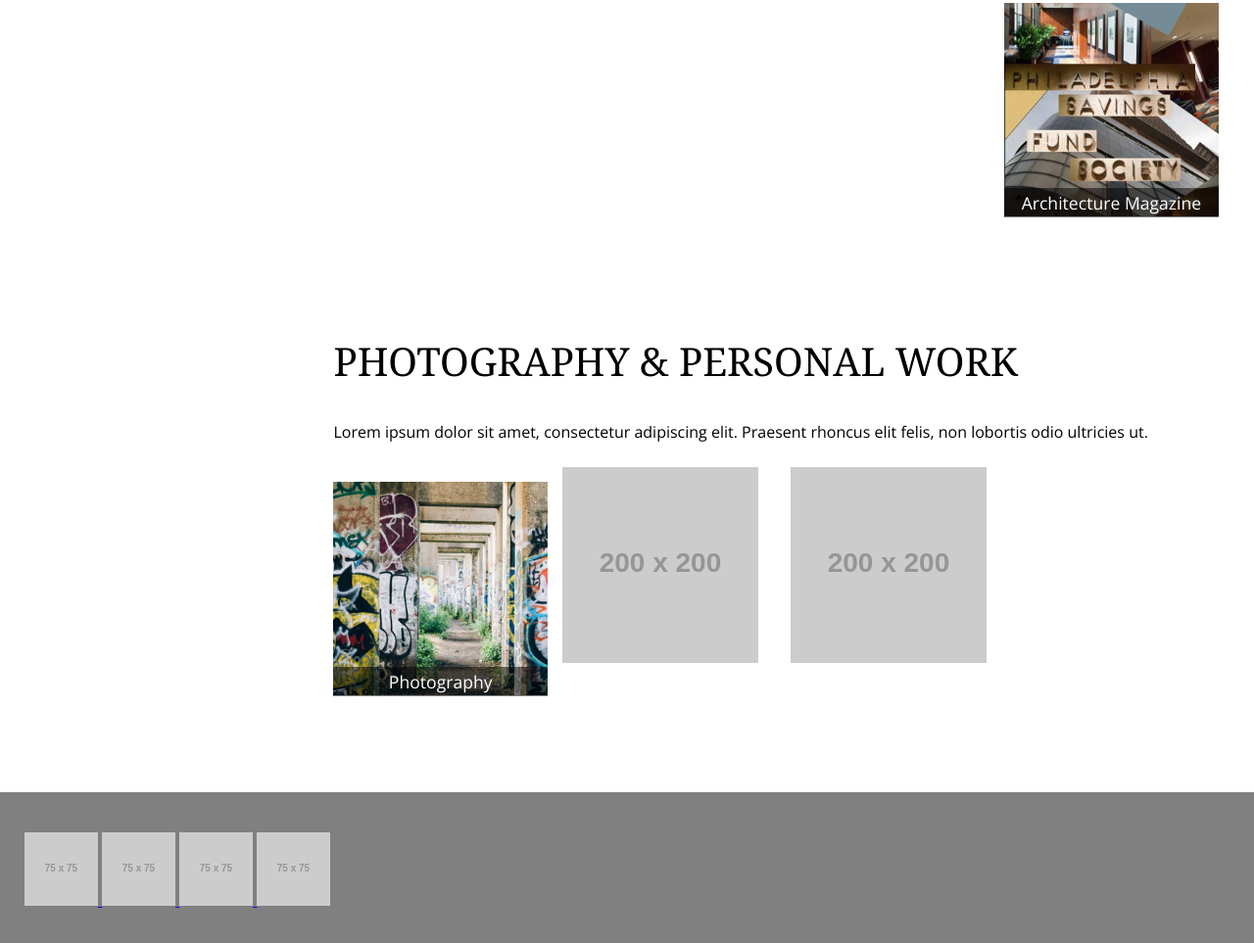
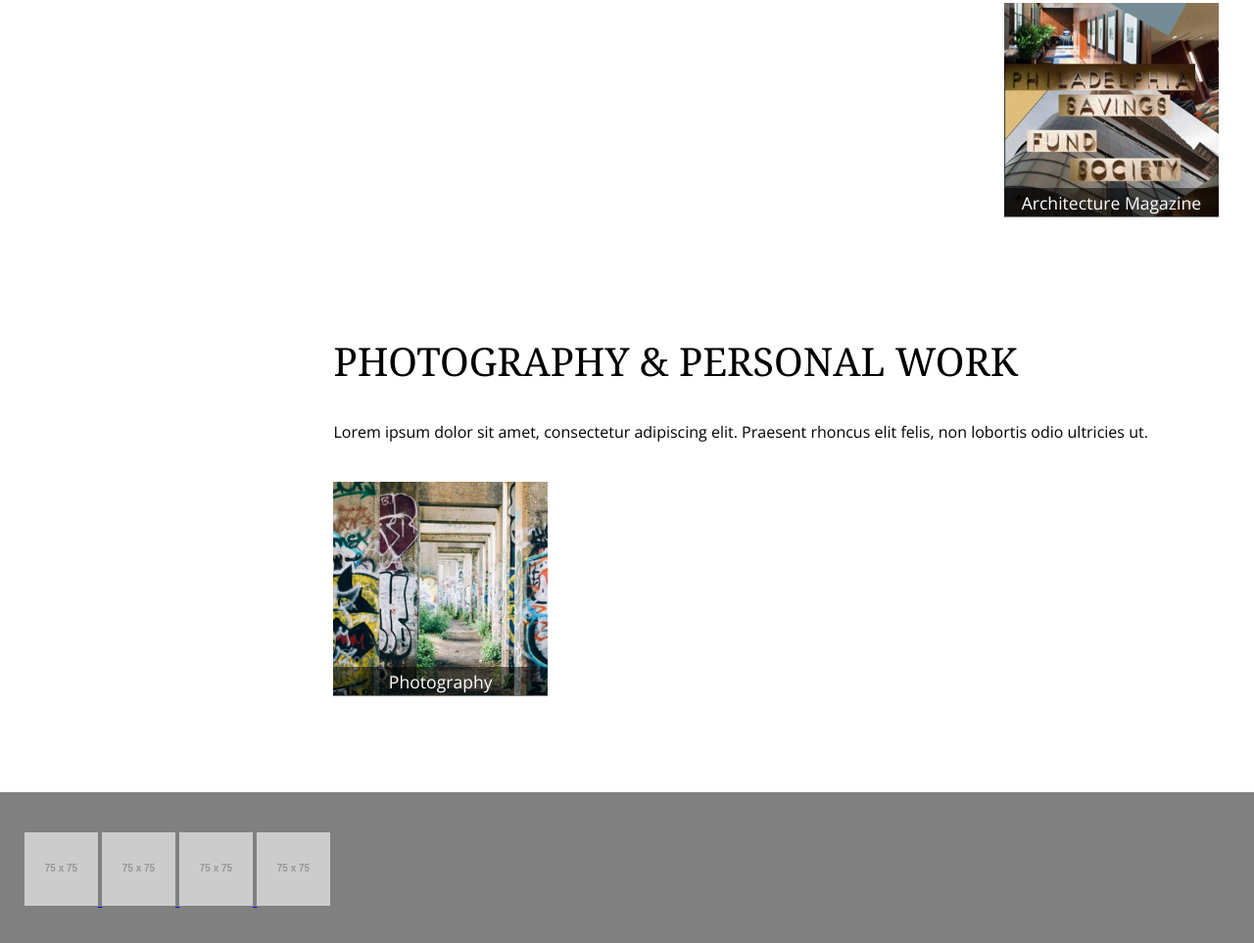
Before and after one commit to Abh430/PortfolioWebsite, a plain HTML site: page index.html in a window 1280 px wide. Shown: the part 1409-2372 px from the top of the page at 98% size. Drawn offline with nearby package versions, Linux system fonts and the light colour scheme; placeholder pictures from the web are drawn by us; files whose address does not match are found by name.

Commit message:
deleted extra project groups

```diff
--- a/index.html
+++ b/index.html
@@ -287,17 +287,7 @@
 								</a>
 							</div>
 
-							<div class="col span_1_of_4">
-								<a href="work/megachaga.html">
-									<img src="http://placehold.it/200x200" alt="Sticker Design">
-								</a>
-							</div>
 
-							<div class="col span_1_of_4">
-								<a href="work/megachaga.html">
-									<img src="http://placehold.it/200x200" alt="Screen Prints">
-								</a>
-							</div>
 
 						</div>
 					</article>
```
